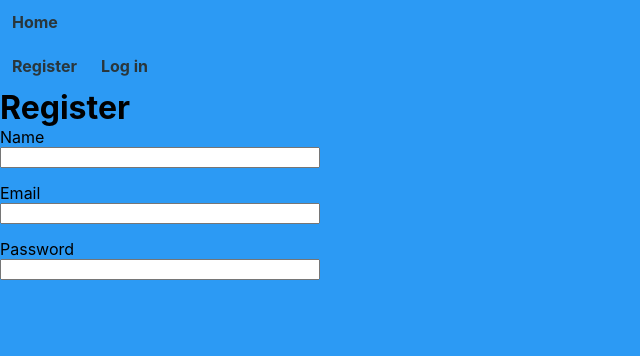
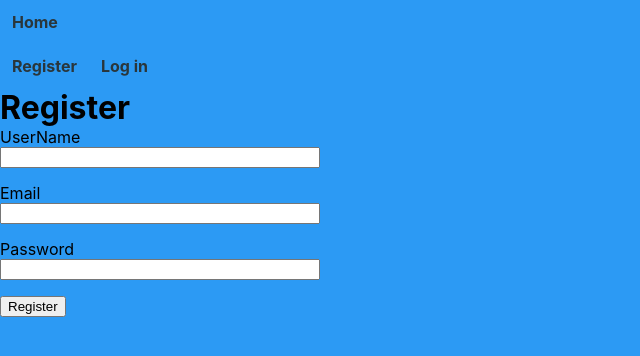
Before and after one commit to SvetlanaPopenko/goit-react-hw-08-phonebook, a React (Create React App) app: page /goit-react-hw-08-phonebook/register in a window 1280 px wide. Shown: the top 356 px of the page, without its empty margins (0-640 px from the left). Built offline with nearby package versions, Linux system fonts and the light colour scheme.

Commit message:
Update Register.jsx

```diff
--- a/src/pages/Register.jsx
+++ b/src/pages/Register.jsx
@@ -1,71 +1,10 @@
-import { useState } from 'react';
-import { useDispatch } from 'react-redux';
-import { register } from '../redux/auth/auth-operations';
-
-const styles = {
-  form: {
-    width: 320,
-  },
-  label: {
-    display: 'flex',
-    flexDirection: 'column',
-    marginBottom: 15,
-  },
-};
+import { RegisterForm } from 'components/RegisterForm/RegisterForm';
 
 export const Register = () => {
-  const dispatch = useDispatch();
-  const [name, setName] = useState('');
-  const [email, setEmail] = useState('');
-  const [password, setPassword] = useState('');
-
-  const handleChange = ({ target: { name, value } }) => {
-    switch (name) {
-      case 'name':
-        return setName(value);
-      case 'email':
-        return setEmail(value);
-      case 'password':
-        return setPassword(value);
-      default:
-        return;
-    }
-  };
-
-  const handleSubmit = evt => {
-    evt.preventDefault();
-    dispatch(register({ name, email, password }));
-    setName('');
-    setEmail('');
-    setPassword('');
-  };
-  return (
+     return (
     <div>
       <h1>Register</h1>
-      <form onSubmit={handleSubmit} style={styles.form} autoComplete="off">
-        <label style={styles.label}>
-          Name
-          <input type="text" name="name" value={name} onChange={handleChange} />
-        </label>
-        <label style={styles.label}>
-          Email
-          <input
-            type="text"
-            name="email"
-            value={email}
-            onChange={handleChange}
-          />
-              </label>
-              <label style={styles.label}>
-          Password
-          <input
-            type="text"
-            name="passwrd"
-            value={password}
-            onChange={handleChange}
-          />
-        </label>
-      </form>
+      <RegisterForm/>
     </div>
   );
 };
```
